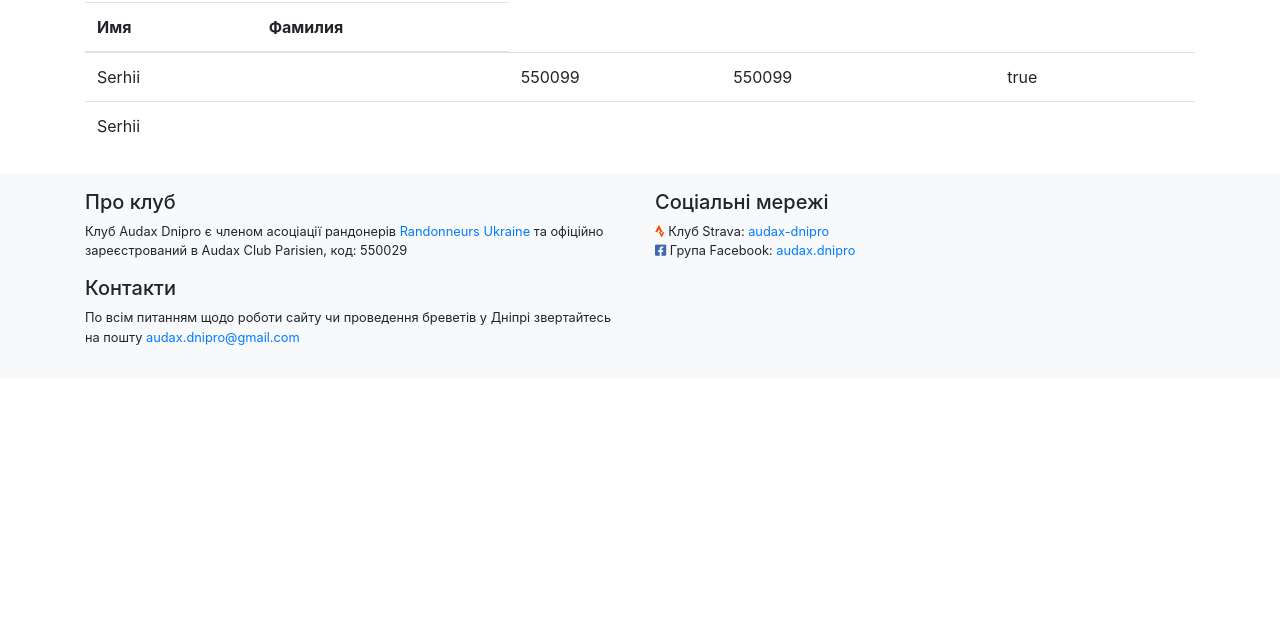
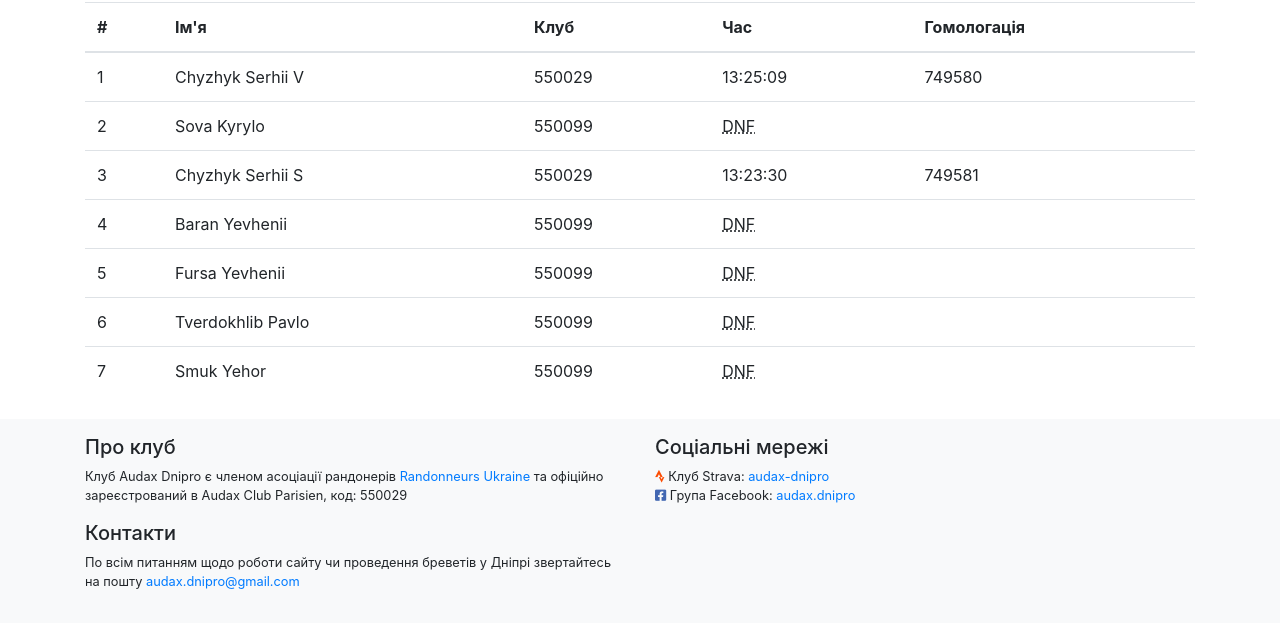
Before and after one commit to s-chizhik/audax.dp.ua, a Jekyll site: the page built from _brevets2020/05-09-brm200.html, in a window 1280 px wide and 900 px high, scrolled down 538 px, cut to the strip 277-900 px from the top of the window. Built offline with Jekyll 4.4.1, drawn with Linux system fonts in a browser that asks for light colours; nearby versions of some CDN libraries; before the commit the page ends 1194 px from its top, so only the background shows below that.

Commit message:
200 results

```diff
--- a/_brevets2020/05-09-brm200.html
+++ b/_brevets2020/05-09-brm200.html
@@ -32,16 +33,46 @@ brevet:
     description: |
 
     results:
-        - name:
-              first: Serhii
-              second: Chyzhyk
+        - name: Chyzhyk Serhii V
+          club: 550029
+          result: '13:25:09'
+          homologation: 749580
+          medal: true
+
+        - name: Sova Kyrylo
           club: 550099
-          time:
+          result: DNF
           homologation:
+          medal: false
+
+        - name: Chyzhyk Serhii S
+          club: 550029
+          result: '13:23:30'
+          homologation: 749581
           medal: true
           gender:
 
-        - name:
-              first: Serhii
-              second: Chyzhyk
+        - name: Baran Yevhenii
+          club: 550099
+          result: DNF
+          homologation:
+          medal: false
+
+        - name: Fursa Yevhenii
+          club: 550099
+          result: DNF
+          homologation:
+          medal: false
+
+        - name: Tverdokhlib Pavlo
+          club: 550099
+          result: DNF
+          homologation:
+          medal: false
+
+        - name: Smuk Yehor
+          club: 550099
+          result: DNF
+          homologation:
+          medal: false
 ---
--- a/_layouts/brevet.html
+++ b/_layouts/brevet.html
@@ -73,21 +73,31 @@ layout: default
     <table class="table">
         <thead>
         <tr>
-            <th>Имя</th>
-            <th>Фамилия</th>
+            <th>#</th>
+            <th>Ім'я</th>
+            <th>Клуб</th>
+            <th>Час</th>
+            <th>Гомологація</th>
         </tr>
         </thead>
         <tbody>
 
         {% for result in page.brevet.results %}
         <tr>
-            <td>{{result.name.first}}</td>
-            <td>{{result.name.last}}</td>
+            <td>{{forloop.index}}</td>
+            <td>{{result.name}}</td>
             <td>{{result.club}}</td>
-            <td>{{result.club}}</td>
-            <td>{{result.result}}</td>
-            <td>{{result.medal}}</td>
-            <td>{{result.gender}}</td>
+            <td>
+                {% if result.result == 'DNF' %}
+                    <abbr title="Did Not Finish">DNF</abbr>
+                {% else %}
+                    {{result.result}}
+                {% endif %}
+
+            </td>
+
+
+            <td>{{result.homologation}}</td>
         </tr>
         {% endfor %}
         </tbody>
```
Also changed, not shown: other parts of _brevets2020/05-09-brm200.html (+2 -1 lines).
